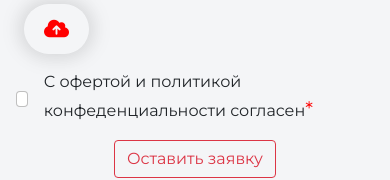
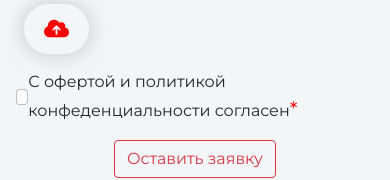
Before and after one commit to joadamson/Taxi-App, a plain HTML site: page form.html in a window 390 px wide. Shown: the part 2128-2308 px from the top of the page. Drawn offline with nearby package versions, Linux system fonts and the light colour scheme.

Commit message:
version 0.1.1

```diff
--- a/css/form.css
+++ b/css/form.css
@@ -151,4 +151,10 @@ body {
     .agree {
         font-size: 16px;
     }
+    .end-block {
+        justify-content: space-between;
+    }
+    .end-block input {
+        margin: 0px !important;
+    }
 }
--- a/form.html
+++ b/form.html
@@ -163,7 +163,7 @@
                     </div>
                 </div>
                 <div class="mb-3">
-                    <div class="mb-1 d-flex align-items-center">
+                    <div class="end-block mb-1 d-flex align-items-center">
                         <input id="agree" class="form-check-input me-3" type="checkbox">
                         <label class="agree" for="agree">С офертой и политикой конфеденциальности согласен<span class="star">*</span></label>
                     </div>
```
